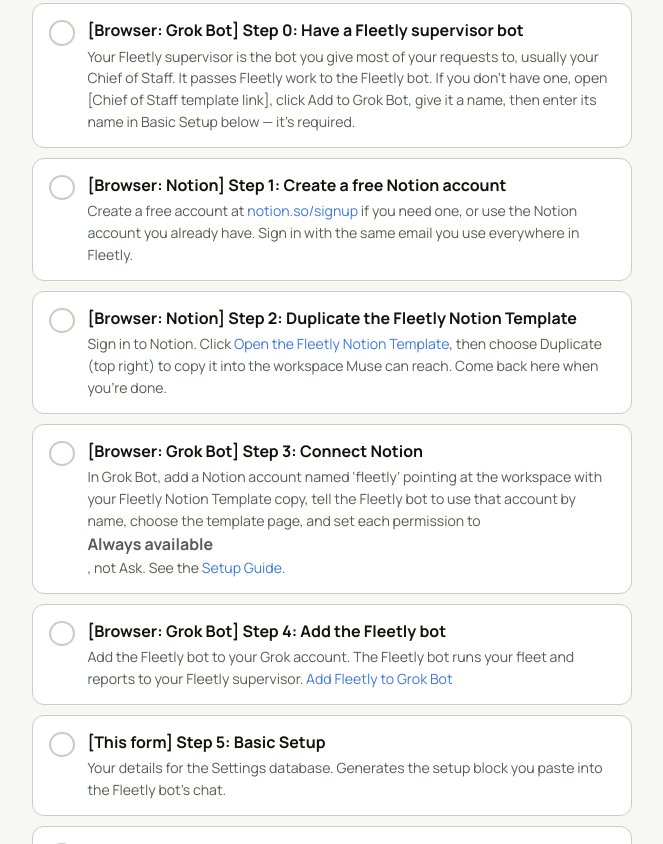
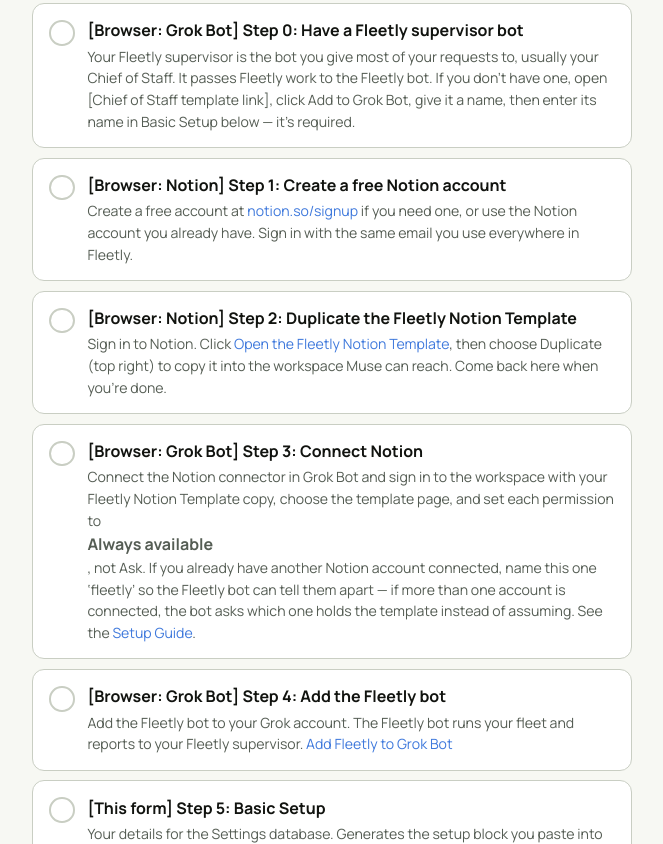
Before and after one commit to MIke24435/fleetly-site, a plain HTML site: page onboarding/index.html in a window 1280 px wide. Shown: the part 425-1269 px from the top of the page, without its empty margins (308-971 px from the left). Drawn offline with nearby package versions, Linux system fonts and the light colour scheme.

Commit message:
Onboarding form Step 3: clarify Notion connector wording and which account (Task #158)

```diff
--- a/onboarding/index.html
+++ b/onboarding/index.html
@@ -204,7 +204,7 @@
         <button type="button" class="step-check" aria-label="Mark Connect Notion complete"></button>
         <div class="step-body">
           <strong class="step-title">[Browser: Grok Bot] Step 3: Connect Notion</strong>
-          <span class="desc">In Grok Bot, add a Notion account named &lsquo;fleetly&rsquo; pointing at the workspace with your Fleetly Notion Template copy, tell the Fleetly bot to use that account by name, choose the template page, and set each permission to <strong>Always available</strong>, not Ask. See the <a href="https://app.notion.com/p/41a5be5f195681e5bd6ad098f8c678a8" style="color:var(--blue);">Setup Guide</a>.</span>
+          <span class="desc">Connect the Notion connector in Grok Bot and sign in to the workspace with your Fleetly Notion Template copy, choose the template page, and set each permission to <strong>Always available</strong>, not Ask. If you already have another Notion account connected, name this one &lsquo;fleetly&rsquo; so the Fleetly bot can tell them apart — if more than one account is connected, the bot asks which one holds the template instead of assuming. See the <a href="https://app.notion.com/p/41a5be5f195681e5bd6ad098f8c678a8" style="color:var(--blue);">Setup Guide</a>.</span>
         </div>
       </li>
       <li class="step" data-section="bot">
```
